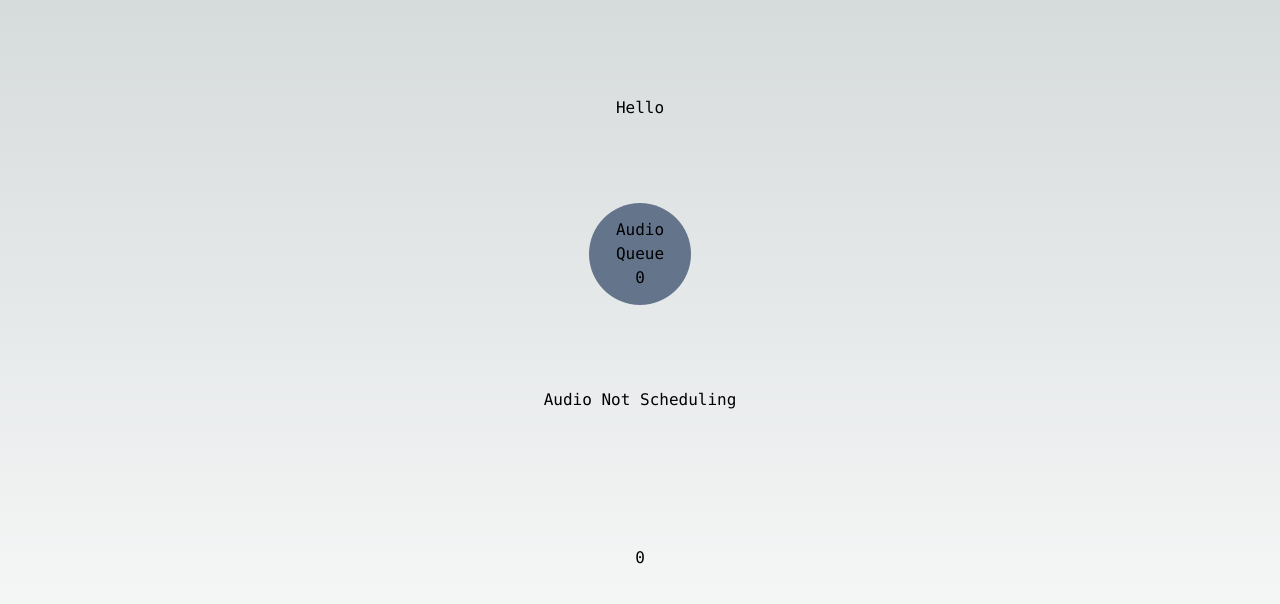
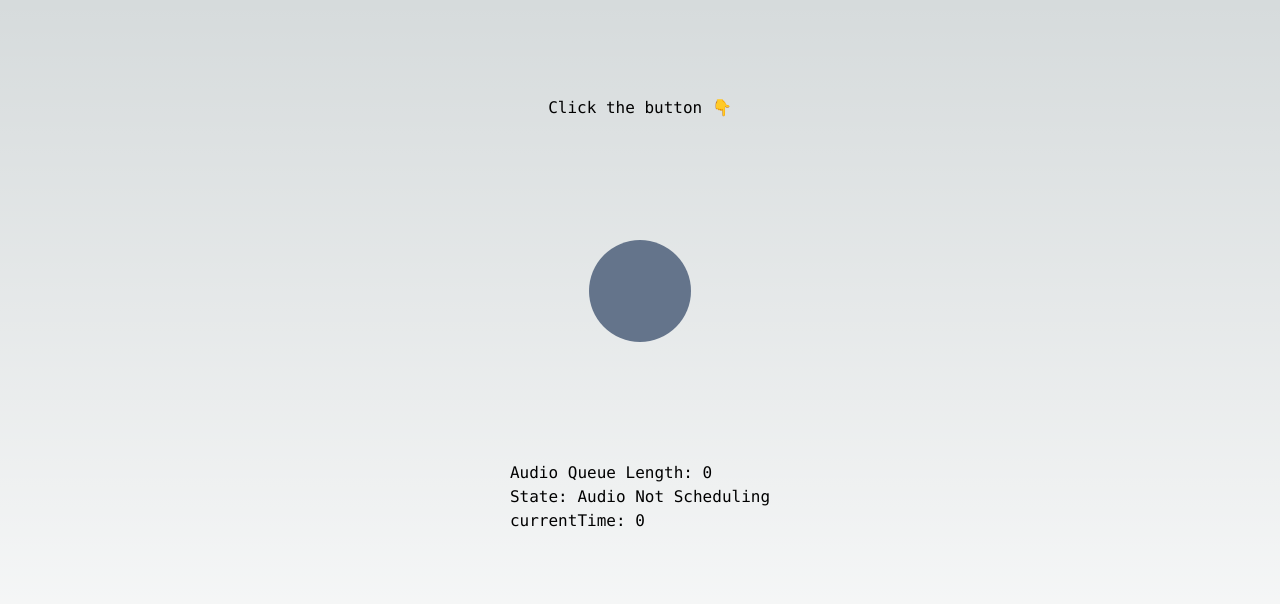
Before and after one commit to simliai/simli-radio-next-js-demo, a Next.js app: page / in a window 1280 px wide. Shown: the top 604 px of the page. Built offline with nearby package versions, Linux system fonts and the light colour scheme; no server answers.

Commit message:
Audio Streaming 🚀

```diff
--- a/src/pages/index.tsx
+++ b/src/pages/index.tsx
@@ -53,23 +53,16 @@ export default function Home() {
     }
   }, [audioQueue, audioPlaying]);
 
-
-  let isBufferDetached = false; // Flag to track buffer detachment
-
-  let isAudioPlaying = false; // Flag to track audio playback
-
-
   /* Accumlate data to buffer */
-  const accumulateBuffer = (data: ArrayBuffer) => {
-
-  };
+  const accumulateBuffer = (data: ArrayBuffer) => {};
 
   /* Decode ArrayBuffer data to Audio and push to audio queue */
   const updateAudioQueue = async (data: ArrayBuffer) => {
-
-    const accumulatedBufferTotalByteLength = accumulatedBuffer.current.reduce((total, array) => total + array.byteLength, 0);
-    if (accumulatedBufferTotalByteLength>= MIN_DECODE_SIZE) {
-
+    const accumulatedBufferTotalByteLength = accumulatedBuffer.current.reduce(
+      (total, array) => total + array.byteLength,
+      0
+    );
+    if (accumulatedBufferTotalByteLength >= MIN_DECODE_SIZE) {
       // 1: Concatenate Uint8Arrays into a single Uint8Array
       const concatenatedData = new Uint8Array(accumulatedBufferTotalByteLength);
       let offset = 0;
@@ -82,16 +75,14 @@ export default function Home() {
       accumulatedBuffer.current = [];
 
       // 3: Decode concatenated data
-      const decodedAudioData = await audioContext!.decodeAudioData(concatenatedData.buffer);
+      const decodedAudioData = await audioContext!.decodeAudioData(
+        concatenatedData.buffer
+      );
 
-      // 4: If audio is not currently playing, add the decoded audio data to the queue
-      if (!isAudioPlaying) {
-        setAudioQueue((prevQueue) => [...prevQueue, decodedAudioData]);
-      }
-
-    }else
-    {
-      // Accumulate received data
+      // 4: Push decoded audio data to the queue
+      setAudioQueue((prevQueue) => [...prevQueue, decodedAudioData]);
+    } else {
+      // Else: Accumulate received data
       if (!accumulatedBuffer.current) {
         accumulatedBuffer.current = [new Uint8Array(data)];
       } else {
@@ -99,9 +90,6 @@ export default function Home() {
       }
     }
   };
-
-
-
 
   /* Schedule play audio in the queue */
   const playNextAudio = async () => {
@@ -144,16 +132,13 @@ export default function Home() {
 
   return (
     <main className="flex min-h-screen flex-col items-center justify-between p-24 font-mono">
-      <p>Hello</p>
+      <p>Click the button 👇</p>
       <div
         className="relative group hover:cursor-pointer"
         onClick={() => {
           audioPlaying ? setAudioPlaying(false) : setAudioPlaying(true);
         }}
       >
-        <p className="absolute left-0 top-0 -translate-x-1/2 -translate-y-1/2 z-10 text-center">
-          Audio Queue {audioQueue.length}
-        </p>
         <div
           className={
             "absolute left-0 top-0 -translate-x-1/2 -translate-y-1/2 w-[102px] h-[102px] rounded-full transition-all group-active:w-[50px] group-active:bg-white group-hover:opacity-80 " +
@@ -161,10 +146,13 @@ export default function Home() {
           }
         ></div>
       </div>
-      <p className="text-center">
-        {audioPlaying ? "Audio Scheduling" : "Audio Not Scheduling"}
-      </p>
-      <p>{audioContext && audioContext!.currentTime}</p>
+      <div>
+        <p>Audio Queue Length: {audioQueue.length}</p>
+        <p>
+          State: {audioPlaying ? "Audio Scheduling" : "Audio Not Scheduling"}
+        </p>
+      <p>currentTime: {audioContext && audioContext!.currentTime}</p>
+      </div>
 
       <div className="z-10 max-w-5xl w-full items-center justify-between font-mono text-sm lg:flex"></div>
     </main>
```
Also changed, not shown: 1 other file (tests, documents, lock files or other folders).
